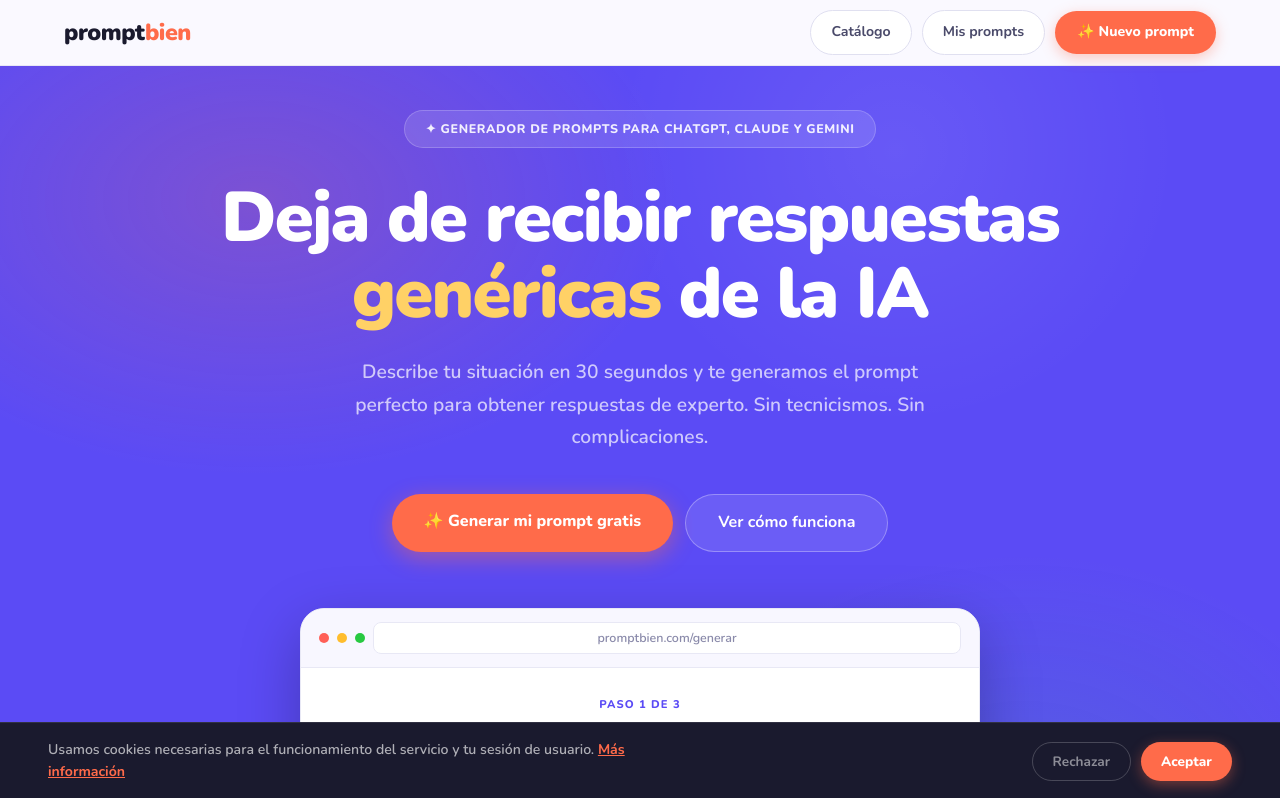
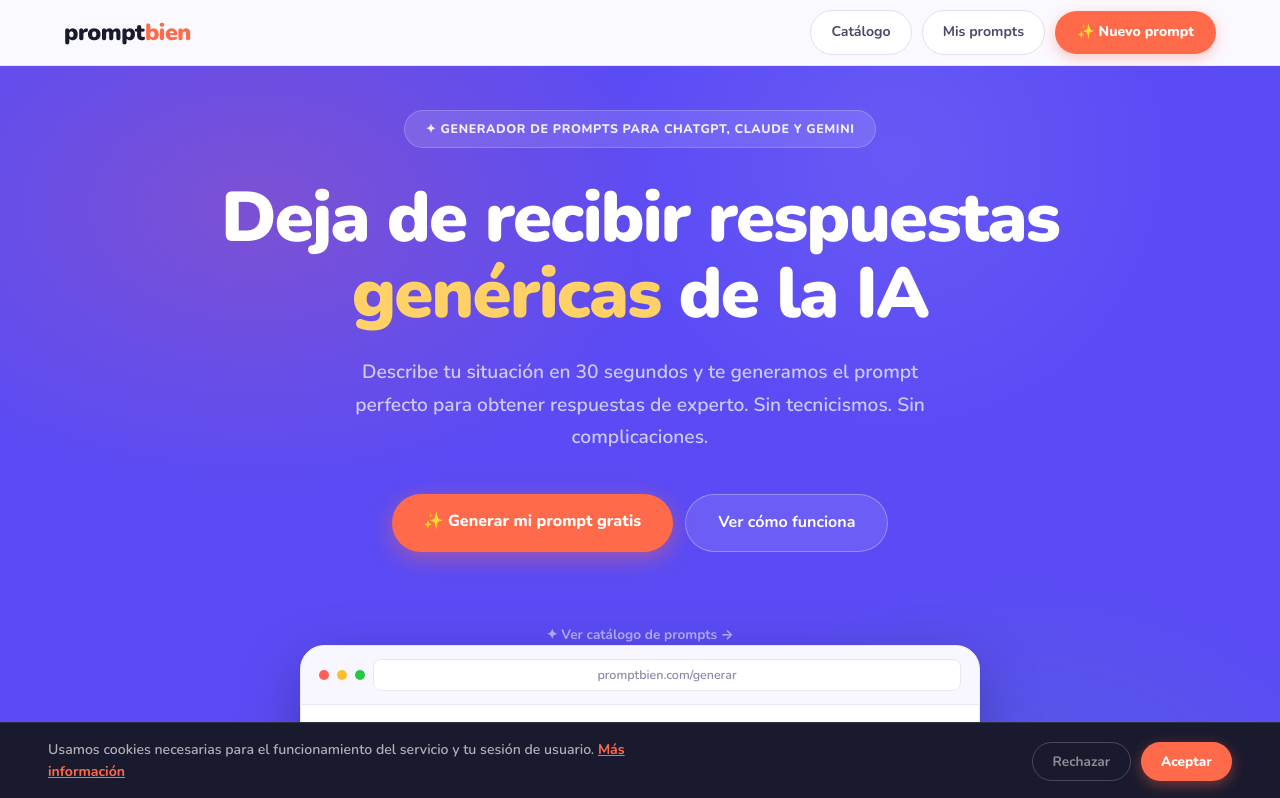
Before and after one commit to inigou/promptgenerator, a Next.js app: page / in a window 1280 px wide. Shown: the top 798 px of the page. Built offline with nearby package versions, Linux system fonts and the light colour scheme.

Commit message:
feat: enlace catálogo en hero móvil + badge uses_count + fix catalog-checkout URL

```diff
--- a/pages/catalogo.js
+++ b/pages/catalogo.js
@@ -52,7 +52,7 @@ const CSS = `
   .card:hover { transform: translateY(-4px); box-shadow: 0 12px 40px rgba(91,75,245,.12); border-color: #C8C8F5; }
   .card-top { display: flex; align-items: flex-start; justify-content: space-between; margin-bottom: 1rem; }
   .card-badge { font-size: .72rem; font-weight: 800; padding: 4px 12px; border-radius: 100px; text-transform: capitalize; letter-spacing: .03em; }
-  .card-uses { font-size: .75rem; font-weight: 600; color: #8A8AAA; }
+  .card-uses { font-size: .75rem; font-weight: 800; color: #5B4BF5; background: #F0EEFF; padding: 3px 10px; border-radius: 100px; }
   .card h3 { font-family: 'Nunito', sans-serif; font-size: 1.1rem; font-weight: 900; color: #1A1A2E; margin-bottom: .4rem; line-height: 1.3; letter-spacing: -.01em; }
   .card-subtitle { font-size: .85rem; font-weight: 600; color: #8A8AAA; margin-bottom: 1rem; }
   .card-preview { font-size: .85rem; font-weight: 600; color: #4A4A6A; line-height: 1.6; margin-bottom: 1.25rem; font-style: italic; display: -webkit-box; -webkit-line-clamp: 2; -webkit-box-orient: vertical; overflow: hidden; }
--- a/pages/index.js
+++ b/pages/index.js
@@ -332,9 +332,19 @@ export default function Home() {
         <h1>Deja de recibir respuestas <em>genéricas</em> de la IA</h1>
         <p className="hero-sub">Describe tu situación en 30 segundos y te generamos el prompt perfecto para obtener respuestas de experto. Sin tecnicismos. Sin complicaciones.</p>
         <div className="hero-ctas">
-          <a href="/generar" className="btn-coral">✨ Generar mi prompt gratis</a>
-          <a href="#como-funciona" className="btn-white-outline">Ver cómo funciona</a>
+            <a href="/generar" className="btn-coral">✨ Generar mi prompt gratis</a>
+            <a href="#como-funciona" className="btn-white-outline">Ver cómo funciona</a>
         </div>
+        <a href="/catalogo" style={{
+            color: "rgba(255,255,255,0.55)",
+            fontSize: ".85rem",
+            fontWeight: 700,
+            textDecoration: "none",
+            marginTop: "1rem",
+            display: "block"
+        }}>
+            ✦ Ver catálogo de prompts →
+        </a>
         <div className="hero-demo" role="img" aria-label="Vista previa del generador">
           <div className="demo-bar">
             <div className="demo-dot" style={{ background: "#FF5F57" }} />
```
Also changed, not shown: 1 other file (tests, documents, lock files or other folders).
